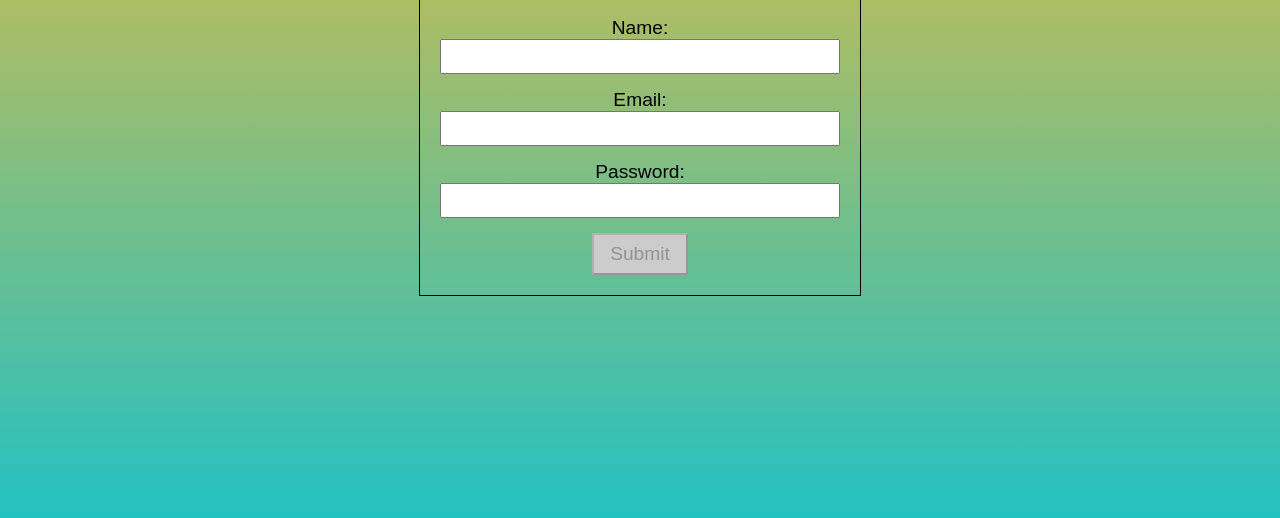
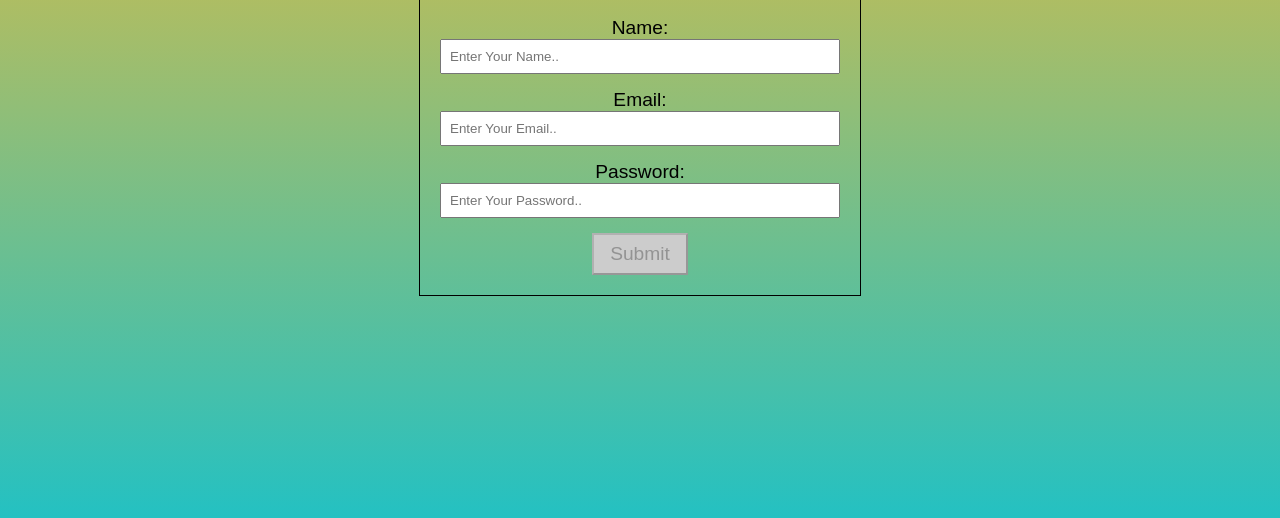
Before and after one commit to SRIRAM1307K/login_form, a plain HTML site: page index.html in a window 1280 px wide. Shown: the part 300-818 px from the top of the page. Drawn offline with Linux system fonts and the light colour scheme.

Commit message:
Placeholder

```diff
--- a/index.html
+++ b/index.html
@@ -11,19 +11,23 @@
 
       <div class="form-group">
         <label for="name">Name:</label>
-        <input type="text" id="name" />
+        <input type="text" placeholder="Enter Your Name.." id="name" />
         <div class="error" id="nameError"></div>
       </div>
 
       <div class="form-group">
         <label for="email">Email:</label>
-        <input type="text" id="email" />
+        <input type="text" placeholder="Enter Your Email.." id="email" />
         <div class="error" id="emailError"></div>
       </div>
 
       <div class="form-group">
         <label for="password">Password:</label>
-        <input type="password" id="password" />
+        <input
+          type="password"
+          placeholder="Enter Your Password.."
+          id="password"
+        />
         <div class="error" id="passwordError"></div>
       </div>
 
```
